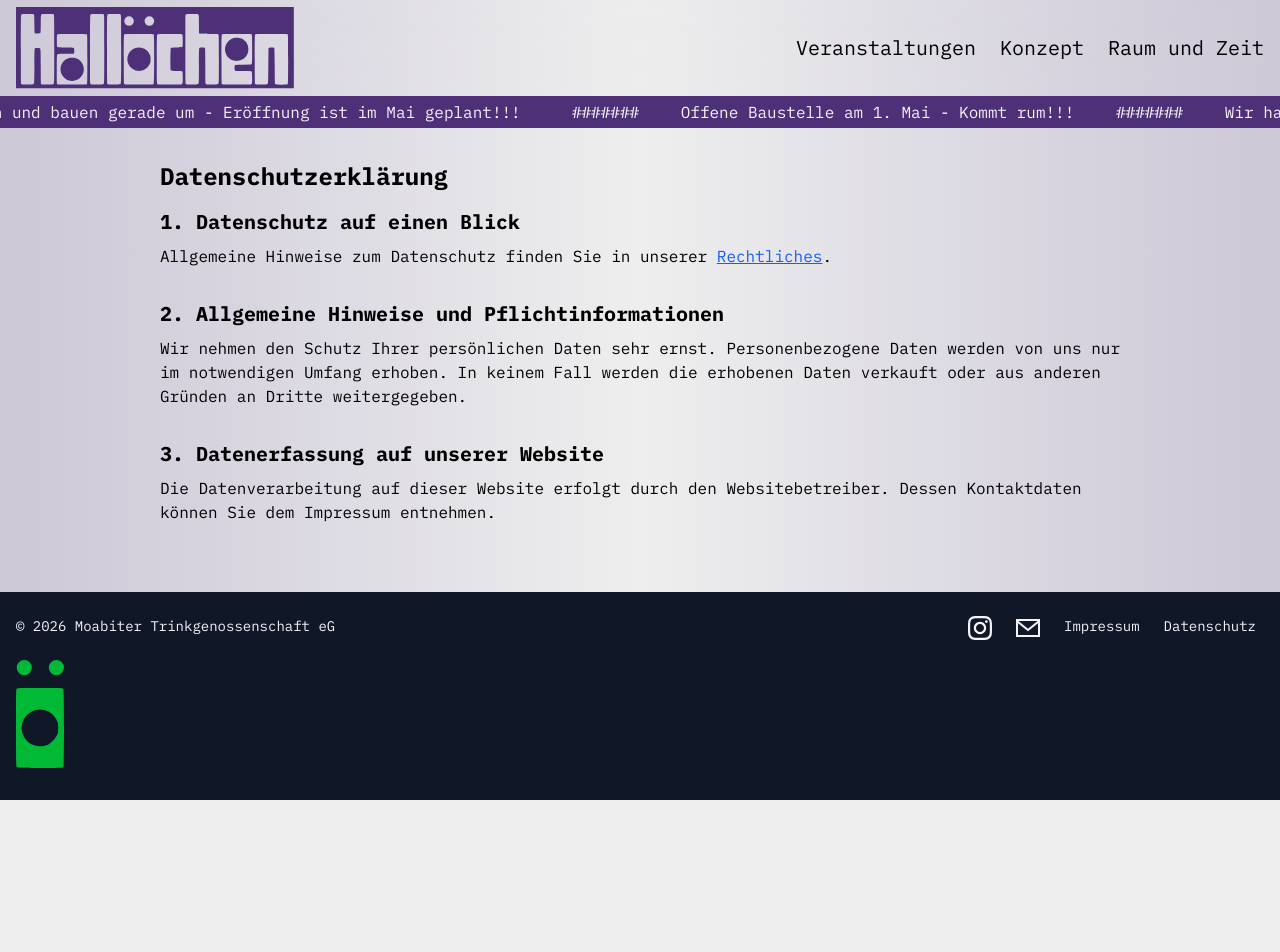
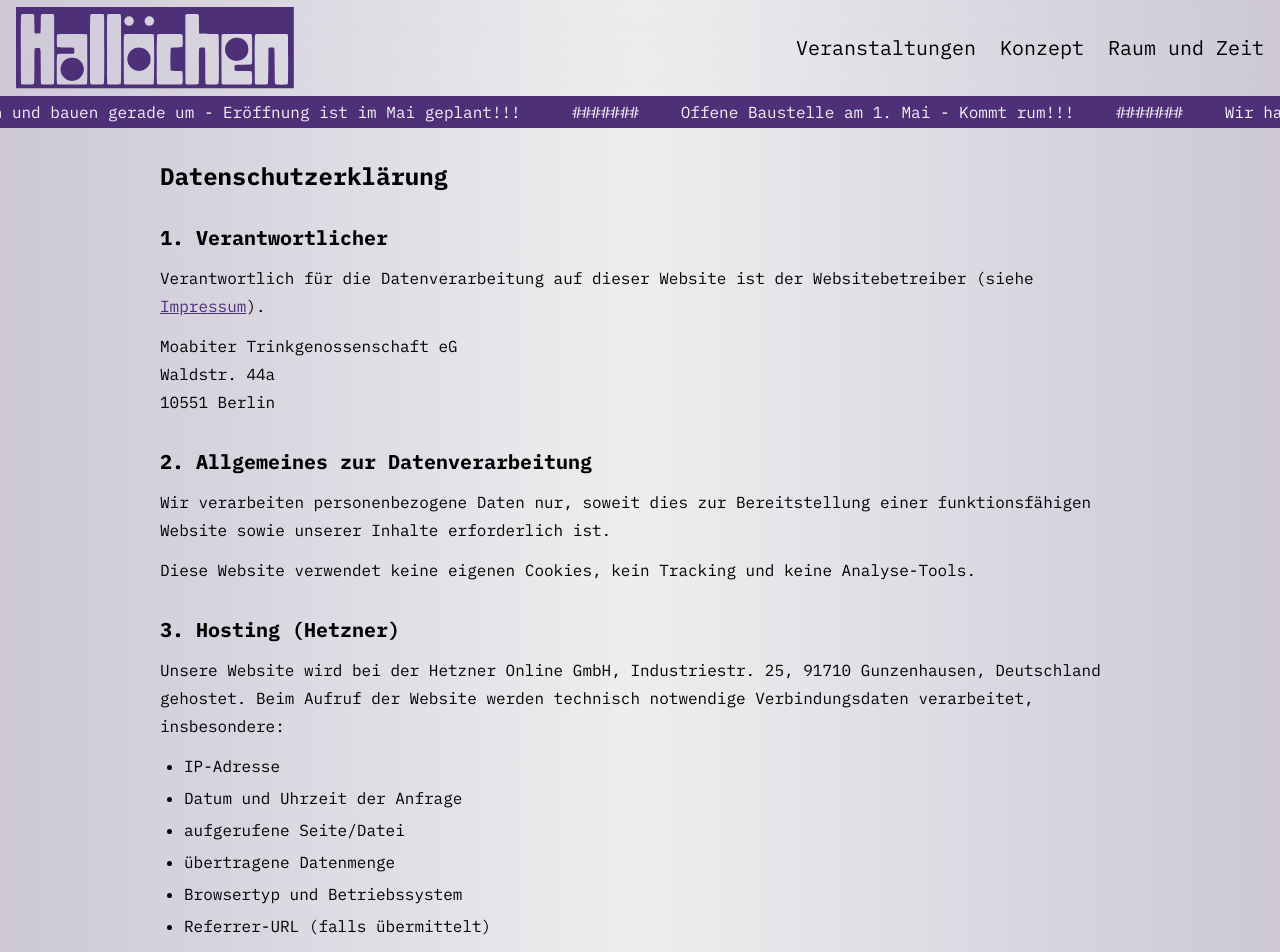
Before and after one commit to ajansen-halloechen/halloechen-website, a Vue app: page /privacy in a window 1280 px wide. Shown: the top 952 px of the page. Before the commit the page ends 800 px from the top, so only its background shows below. Built offline with nearby package versions, Linux system fonts and the light colour scheme.

Commit message:
update of privacy policies

```diff
--- a/src/pages/PrivacyPage.vue
+++ b/src/pages/PrivacyPage.vue
@@ -1,36 +1,112 @@
-<script setup lang="ts">
-import { RouterLink } from 'vue-router';
-</script>
+<template>
+  <div class="py-8 space-y-8 text-base leading-7">
+    <h1 class="text-2xl font-bold">Datenschutzerklärung</h1>
 
-<template>
-  <h1 class="text-2xl font-bold mb-4 pt-8">Datenschutzerklärung</h1>
-  <section class="mb-8">
-    <h2 class="text-xl font-bold mb-2">1. Datenschutz auf einen Blick</h2>
+    <section class="space-y-3">
+      <h2 class="text-xl font-bold">1. Verantwortlicher</h2>
       <p>
-      Allgemeine Hinweise zum Datenschutz finden Sie in unserer
-      <RouterLink to="/legal" class="text-blue-600 underline"
-        >Rechtliches</RouterLink
-      >.
+        Verantwortlich für die Datenverarbeitung auf dieser Website ist der
+        Websitebetreiber (siehe <a class="text-primary underline" href="/legal" target="_blank"
+          rel="noopener noreferrer">Impressum</a>).
+      </p>
+      <p>
+        Moabiter Trinkgenossenschaft eG<br />
+        Waldstr. 44a<br />
+        10551 Berlin
       </p>
     </section>
-  <section class="mb-8">
-    <h2 class="text-xl font-bold mb-2">
-      2. Allgemeine Hinweise und Pflichtinformationen
-    </h2>
+
+    <section class="space-y-3">
+      <h2 class="text-xl font-bold">2. Allgemeines zur Datenverarbeitung</h2>
       <p>
-      Wir nehmen den Schutz Ihrer persönlichen Daten sehr ernst.
-      Personenbezogene Daten werden von uns nur im notwendigen Umfang erhoben.
-      In keinem Fall werden die erhobenen Daten verkauft oder aus anderen
-      Gründen an Dritte weitergegeben.
+        Wir verarbeiten personenbezogene Daten nur, soweit dies zur
+        Bereitstellung einer funktionsfähigen Website sowie unserer Inhalte
+        erforderlich ist.
+      </p>
+      <p>
+        Diese Website verwendet keine eigenen Cookies, kein Tracking und keine
+        Analyse-Tools.
       </p>
     </section>
-  <section class="mb-8">
-    <h2 class="text-xl font-bold mb-2">
-      3. Datenerfassung auf unserer Website
-    </h2>
+
+    <section class="space-y-3">
+      <h2 class="text-xl font-bold">3. Hosting (Hetzner)</h2>
       <p>
-      Die Datenverarbeitung auf dieser Website erfolgt durch den
-      Websitebetreiber. Dessen Kontaktdaten können Sie dem Impressum entnehmen.
+        Unsere Website wird bei der Hetzner Online GmbH, Industriestr. 25, 91710 Gunzenhausen, Deutschland gehostet.
+        Beim Aufruf
+        der Website werden technisch notwendige Verbindungsdaten verarbeitet,
+        insbesondere:
+      </p>
+      <ul class="list-disc pl-6 space-y-1">
+        <li>IP-Adresse</li>
+        <li>Datum und Uhrzeit der Anfrage</li>
+        <li>aufgerufene Seite/Datei</li>
+        <li>übertragene Datenmenge</li>
+        <li>Browsertyp und Betriebssystem</li>
+        <li>Referrer-URL (falls übermittelt)</li>
+      </ul>
+      <p>
+        Die Verarbeitung erfolgt zur technischen Bereitstellung, Stabilität und
+        Sicherheit der Website (z. B. Abwehr von Missbrauch und Angriffen) auf
+        Grundlage von Art. 6 Abs. 1 lit. f DSGVO (berechtigtes Interesse).
+      </p>
+      <p>
+        Server-Logfiles werden bei Hosting-Anbietern üblicherweise für einen
+        begrenzten Zeitraum gespeichert und anschließend automatisch gelöscht.
+        Die konkrete Speicherdauer richtet sich nach der Konfiguration beim
+        Hosting-Anbieter.
       </p>
     </section>
+
+    <section class="space-y-3">
+      <h2 class="text-xl font-bold">4. Einbindung von Google Maps</h2>
+      <p>
+        Auf unserer Website ist ein Kartenmodul von Google Maps eingebunden.
+        Anbieter ist Google Ireland Limited, Gordon House, Barrow Street,
+        Dublin 4, Irland.
+      </p>
+      <p>
+        Beim Laden der Karte wird eine Verbindung zu Servern von Google
+        hergestellt. Dabei können insbesondere IP-Adresse und ggf. weitere
+        technische Nutzungsdaten an Google übermittelt werden.
+      </p>
+      <p>
+        Dabei kann eine Verarbeitung in Drittländern (insbesondere den USA)
+        nicht ausgeschlossen werden.
+      </p>
+      <p>
+        Rechtsgrundlage ist Art. 6 Abs. 1 lit. f DSGVO (berechtigtes Interesse
+        an einer nutzerfreundlichen Darstellung unseres Standorts).
+      </p>
+      <p>
+        Google-Nutzungsbedingungen:
+        <a class="text-primary underline" href="https://www.google.com/intl/de_de/help/terms_maps/" target="_blank"
+          rel="noopener noreferrer">
+          https://www.google.com/intl/de_de/help/terms_maps/
+        </a>
+      </p>
+      <p>
+        Google-Datenschutzerklärung:
+        <a class="text-primary underline" href="https://policies.google.com/privacy?hl=de" target="_blank"
+          rel="noopener noreferrer">
+          https://policies.google.com/privacy?hl=de
+        </a>
+      </p>
+    </section>
+
+    <section class="space-y-3 pb-8">
+      <h2 class="text-xl font-bold">5. Ihre Rechte</h2>
+      <p>
+        Sie haben im Rahmen der gesetzlichen Vorgaben insbesondere folgende
+        Rechte: Auskunft, Berichtigung, Löschung, Einschränkung der
+        Verarbeitung, Widerspruch gegen die Verarbeitung sowie
+        Datenübertragbarkeit.
+      </p>
+      <p>
+        Außerdem haben Sie das Recht, sich bei einer Datenschutzaufsichtsbehörde
+        zu beschweren.
+      </p>
+      <p>Stand: April 2026</p>
+    </section>
+  </div>
 </template>
```
Lines whose indentation alone changed are shown as unchanged.
